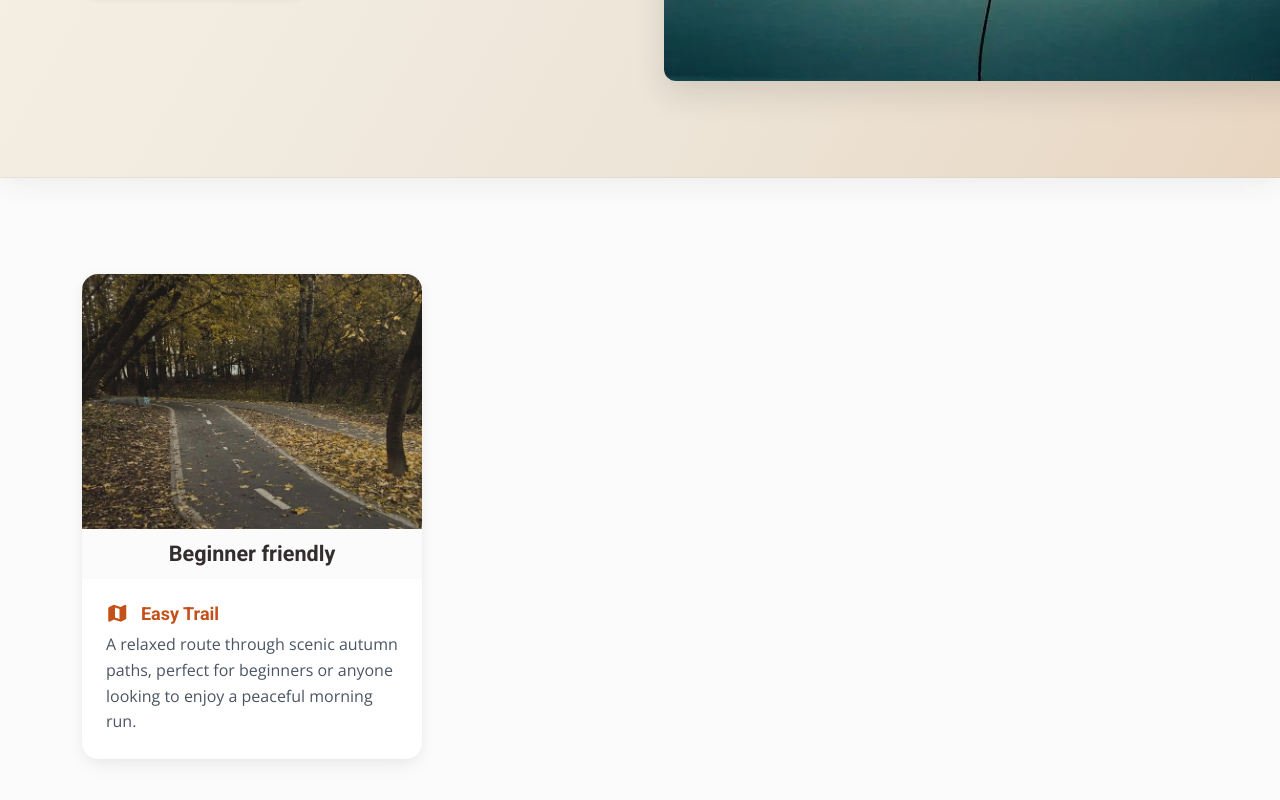
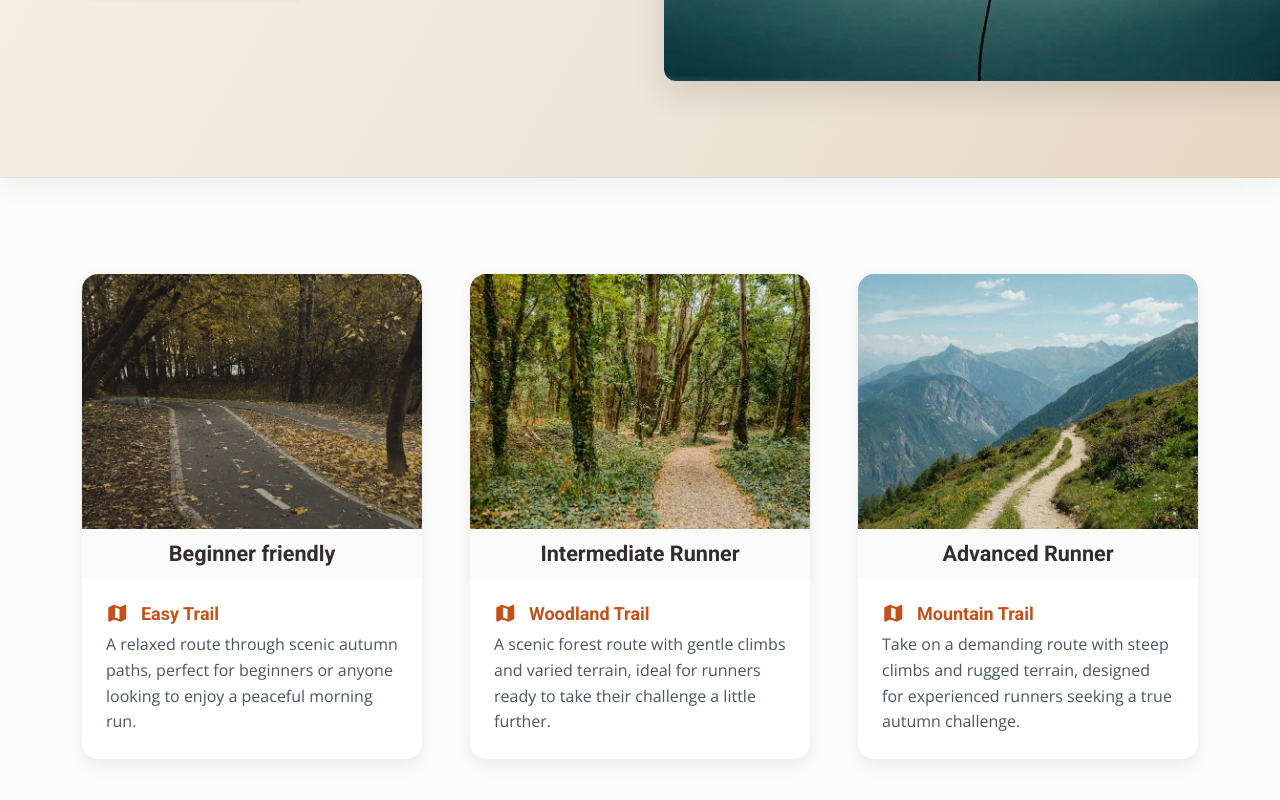
Before and after one commit to catalinbroinas/autumn_morning, a website: page index.html in a window 1280 px wide. Shown: the part 442-1242 px from the top of the page. Drawn offline with nearby package versions, Linux system fonts and the light colour scheme.

Commit message:
content(Change): complete section content

```diff
--- a/index.html
+++ b/index.html
@@ -108,6 +108,66 @@
               </div>
             </div>
             <!-- Column -->
+
+            <!-- Column -->
+            <div class="col">
+              <div class="card card-challenge">
+                <div class="bg-image hover-overlay">
+                  <img src="./assets/images/card-2.webp" class="img-fluid" />
+                  <a href="#!">
+                    <div class="mask card-challenge__mask"></div>
+                  </a>
+                </div>
+
+                <div class="card-header card-challenge__header">
+                  <h4 class="card-challenge__title">Intermediate Runner</h4>
+                </div>
+
+                <div class="card-body card-challenge__body">
+                  <h5 class="card-challenge__subtitle">
+                    <i class="fa-solid fa-map me-2"></i>
+                    Woodland Trail
+                  </h5>
+
+                  <p class="card-challenge__text">
+                    A scenic forest route with gentle climbs and varied terrain,
+                    ideal for runners ready to take their challenge a little
+                    further.
+                  </p>
+                </div>
+              </div>
+            </div>
+            <!-- Column -->
+
+            <!-- Column -->
+            <div class="col">
+              <div class="card card-challenge">
+                <div class="bg-image hover-overlay">
+                  <img src="./assets/images/card-3.webp" class="img-fluid" />
+                  <a href="#!">
+                    <div class="mask card-challenge__mask"></div>
+                  </a>
+                </div>
+
+                <div class="card-header card-challenge__header">
+                  <h4 class="card-challenge__title">Advanced Runner</h4>
+                </div>
+
+                <div class="card-body card-challenge__body">
+                  <h5 class="card-challenge__subtitle">
+                    <i class="fa-solid fa-map me-2"></i>
+                    Mountain Trail
+                  </h5>
+
+                  <p class="card-challenge__text">
+                    Take on a demanding route with steep climbs and rugged
+                    terrain, designed for experienced runners seeking a true
+                    autumn challenge.
+                  </p>
+                </div>
+              </div>
+            </div>
+            <!-- Column -->
           </div>
         </section>
       </div>
```
Also changed, not shown: assets/images/card-2.webp (added), assets/images/card-3.webp (added).
